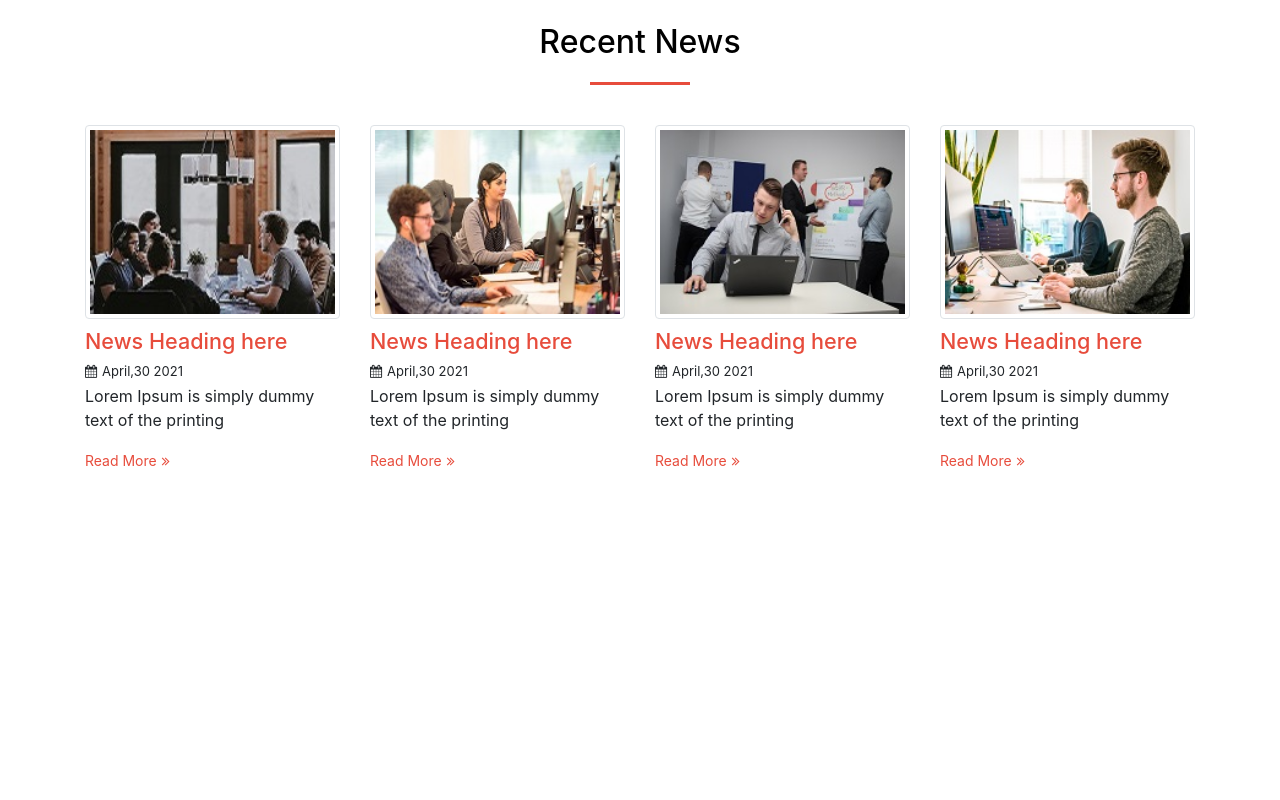
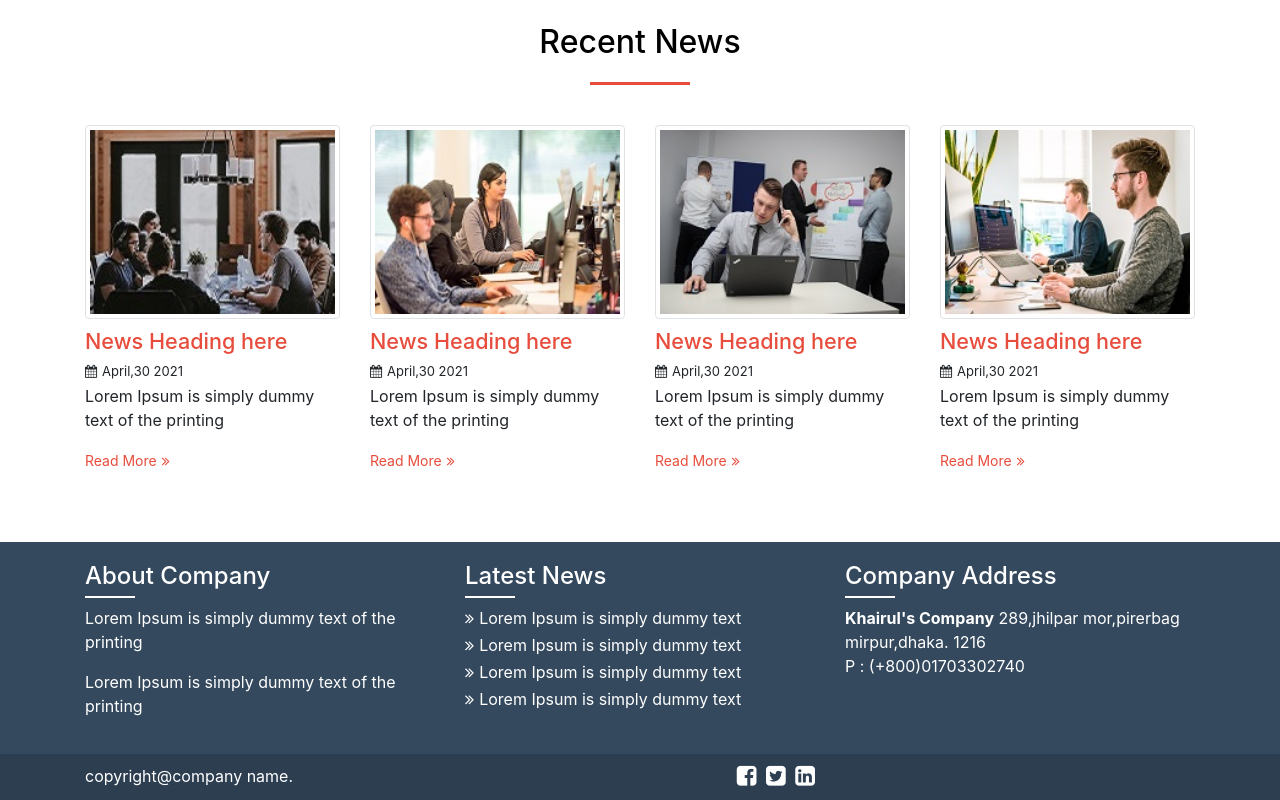
Before and after one commit to khairulshagor576/create-a-website-, a plain HTML site: page index.html in a window 1280 px wide. Shown: the part 1446-2246 px from the top of the page. Before the commit the page ends 1988 px from the top, so only its background shows below. Drawn offline with Linux system fonts and the light colour scheme.

Commit message:
footer sidebar and footer main part completed and added some css for both part

```diff
--- a/css/style.css
+++ b/css/style.css
@@ -142,5 +142,63 @@ a.readMore{
 a.readMore:after{
 	content: "\f101";
 	font-family: fontAwesome;
-	margin-left: 5px;
+	padding-left: 5px;
 }
+
+#footer-sidebar{
+	color: #fff;
+	background: #34495e;
+	padding: 20px 0;
+}
+
+.footer-widget h4:after{
+    content: "";
+    background: #fff;
+    width: 50px;
+    height: 2px;
+    display: block;
+    margin: 5px 0;
+}
+
+.footer-widget a{
+	color: #fff;
+}
+
+.latest-news{
+	list-style: none;
+	margin: 0;
+	padding: 0;
+}
+
+.latest-news li{
+	margin-bottom: 3px;
+}
+
+.latest-news li:before{
+   content: "\f101";
+	font-family: fontAwesome;
+	padding-right: 5px;
+}
+
+.footer{
+	background: #2c3e50;
+	color: #fff;
+	padding: 10px 0;
+}
+
+#social-icon{
+	list-style: none;
+	color: #fff;
+	padding: 0;
+	margin: 0;
+}
+
+#social-icon li{
+	display: inline-block;
+	padding-left: 5px;
+}
+
+#social-icon li a{
+	color: #fff;
+	font-size: 23px;
+}
--- a/index.html
+++ b/index.html
@@ -146,6 +146,57 @@
         </div>
       </div>
     </div>
+
+    <div id="footer-sidebar">
+      <div class="container">
+        <div class="row">
+          <div class="col-md-4">
+            <div class="footer-widget">
+              <h4>About Company</h4>
+              <p>Lorem Ipsum is simply dummy text of the printing</p>
+              <p>Lorem Ipsum is simply dummy text of the printing</p>
+            </div>
+          </div>
+          <div class="col-md-4">
+            <div class="footer-widget">
+              <h4>Latest News</h4>
+             <ul class="latest-news">
+               <li><a href="">Lorem Ipsum is simply dummy text</a></li>
+               <li><a href="">Lorem Ipsum is simply dummy text</a></li>
+               <li><a href="">Lorem Ipsum is simply dummy text</a></li>
+               <li><a href="">Lorem Ipsum is simply dummy text</a></li>
+             </ul>
+            </div>
+          </div>
+          <div class="col-md-4">
+            <div class="footer-widget">
+              <h4>Company Address</h4>
+              <address>
+              <b>Khairul's Company</b>
+              289,jhilpar mor,pirerbag<br>
+              mirpur,dhaka. 1216<br>
+              P : (+800)01703302740
+              </address>
+            </div>
+          </div>
+        </div>
+      </div>
+    </div>
+
+    <div class="footer">
+      <div class="container">
+        <div class="row">
+          <div class="col-md-4">copyright@company name.</div>
+          <div class="col-md-4">
+            <ul id="social-icon" class="float-md-right">
+              <li><a href="" class="fa fa-facebook-square"></a></li>
+              <li><a href="" class="fa fa-twitter-square"></a></li>
+              <li><a href="" class="fa fa-linkedin-square"></a></li>
+            </ul>
+          </div>
+        </div>
+      </div>
+    </div>
     <script src="js/bootstrap.js" ></script>
   </body>
 </html>
```
